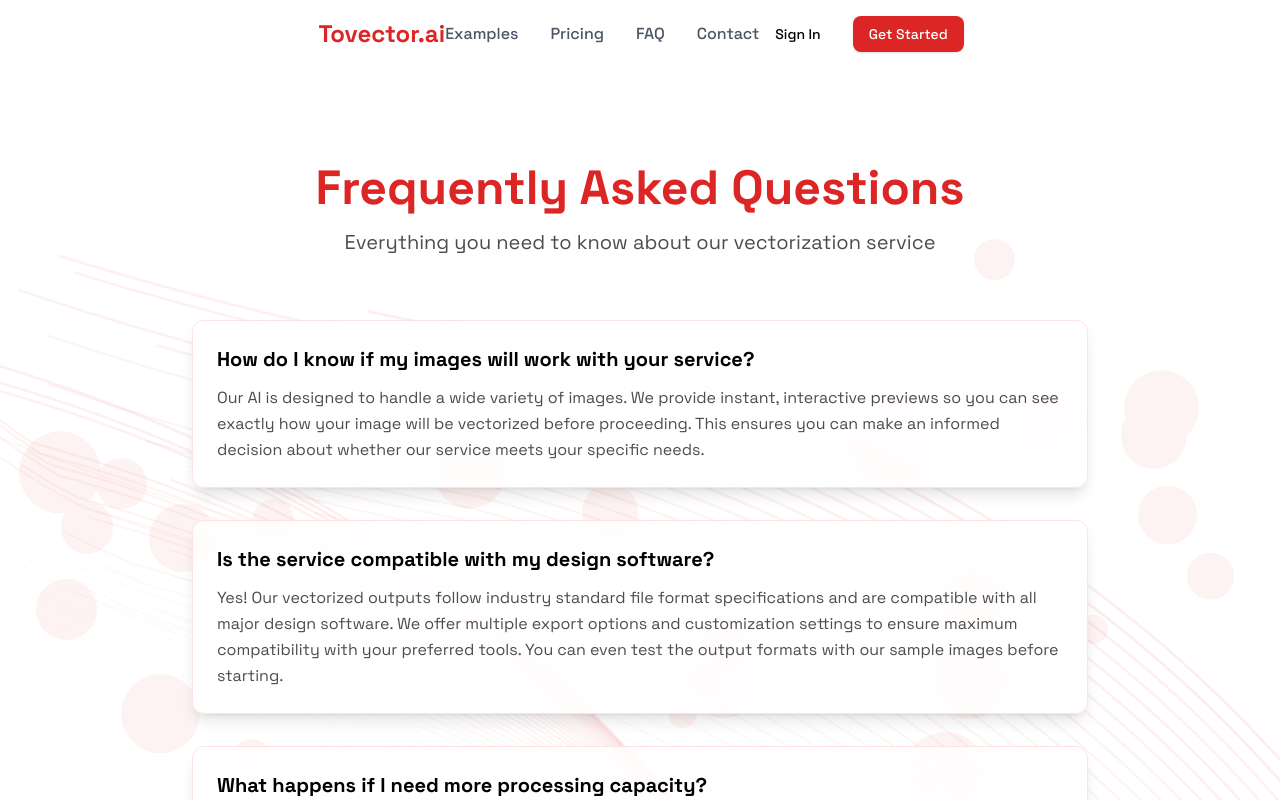
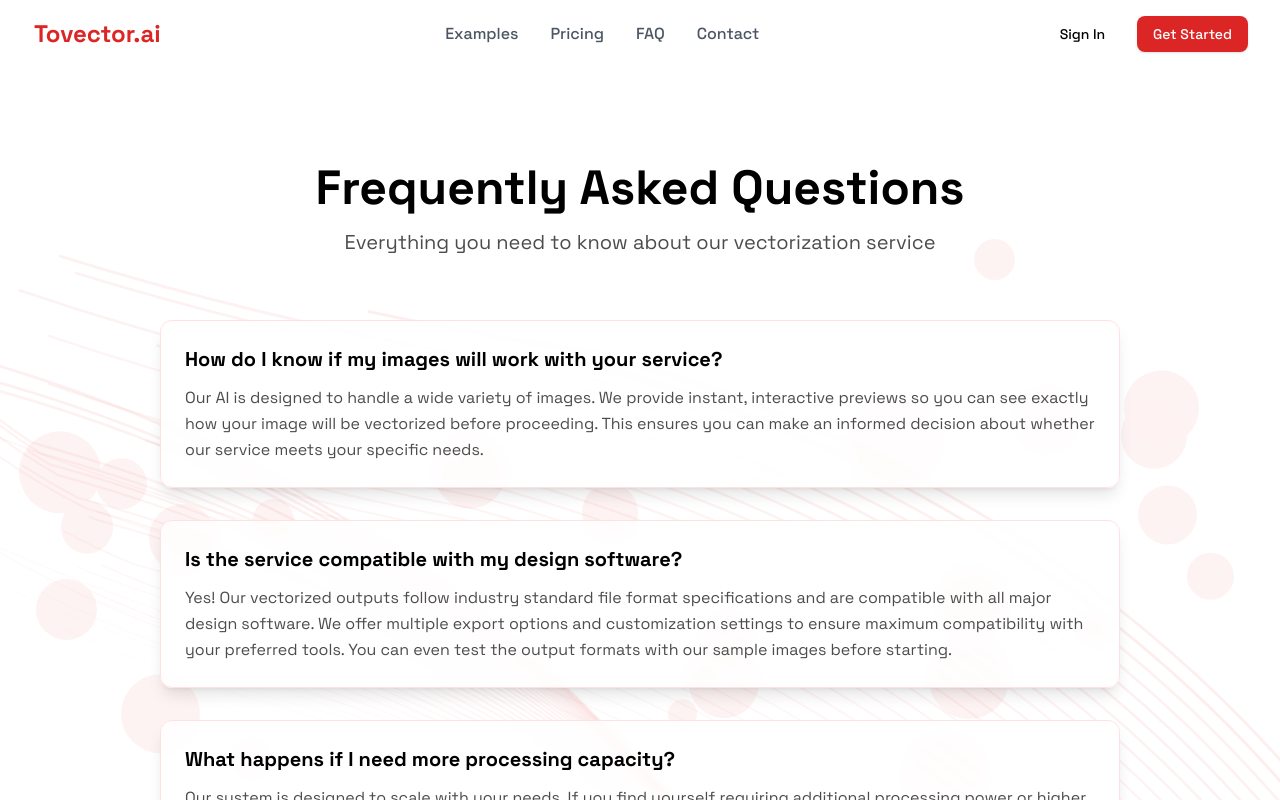
Before and after one commit to beoncer/tovetctorai_frontend, a Next.js app: page /faq in a window 1280 px wide. Shown: the top 800 px of the page. Built offline with nearby package versions, Linux system fonts and the light colour scheme.

Commit message:
fix: improve FAQ page layout and restore footer

```diff
--- a/app/faq/page.tsx
+++ b/app/faq/page.tsx
@@ -43,26 +43,21 @@ const faqs = [
 
 export default function FAQ() {
   return (
-    <div className="min-h-screen bg-white relative">
+    <main className="relative min-h-screen bg-white">
       <SharedBackground />
       <BackgroundPaths />
-      <div className="relative z-10 flex flex-col min-h-screen">
+      <div className="relative z-10">
         <Navbar />
-        <main className="flex-grow">
-          <div className="max-w-7xl mx-auto px-6 lg:px-8 py-24">
-            <motion.div
-              initial={{ opacity: 0, y: 20 }}
-              animate={{ opacity: 1, y: 0 }}
-              transition={{ duration: 0.5 }}
-              className="text-center mb-16"
-            >
-              <h1 className="text-4xl md:text-5xl font-bold text-red-600 mb-4">Frequently Asked Questions</h1>
+        <div className="max-w-5xl mx-auto px-6 lg:px-8 py-24">
+          <div className="text-center mb-16">
+            <h1 className="text-4xl md:text-5xl font-bold text-black mb-4">
+              Frequently Asked Questions
+            </h1>
             <p className="text-xl text-black/70">
               Everything you need to know about our vectorization service
             </p>
-            </motion.div>
-
-            <div className="grid gap-8 max-w-4xl mx-auto">
+          </div>
+          <div className="space-y-8">
             {faqs.map((faq, index) => (
               <motion.div
                 key={index}
@@ -77,9 +72,8 @@ export default function FAQ() {
             ))}
           </div>
         </div>
-        </main>
         <Footer />
       </div>
-    </div>
+    </main>
   )
 }
--- a/app/page.tsx
+++ b/app/page.tsx
@@ -9,16 +9,18 @@ import SharedBackground from "@/components/shared-background"
 
 export default function Home() {
   return (
-    <main className="min-h-screen bg-white relative">
+    <main className="relative min-h-screen bg-white">
       <SharedBackground />
       <BackgroundPaths />
       <div className="relative z-10">
         <Navbar />
         <Hero />
-        <HowItWorks />
-        <Reviews />
-        <Pricing />
-        <Footer />
+        <div className="mt-32">
+          <HowItWorks />
+          <Reviews />
+          <Pricing />
+          <Footer />
+        </div>
       </div>
     </main>
   )
--- a/components/navbar.tsx
+++ b/components/navbar.tsx
@@ -11,8 +11,10 @@ export default function Navbar() {
     <motion.nav
       initial={{ y: -100 }}
       animate={{ y: 0 }}
-      className="flex items-center justify-between max-w-7xl mx-auto px-6 lg:px-8 py-4 backdrop-blur-sm"
+      className="relative"
     >
+      <div className="max-w-7xl mx-auto px-6 lg:px-8 py-4">
+        <div className="flex items-center justify-between">
           <Link href="/" className="flex items-center">
             <span className="text-red-600 font-bold text-2xl font-space-grotesk pl-0.5">Tovector.ai</span>
           </Link>
@@ -34,6 +36,8 @@ export default function Navbar() {
           <Button variant="ghost" size="icon" className="md:hidden text-black">
             <Menu className="w-6 h-6" />
           </Button>
+        </div>
+      </div>
     </motion.nav>
   )
 }
```
Lines whose indentation alone changed are shown as unchanged.
